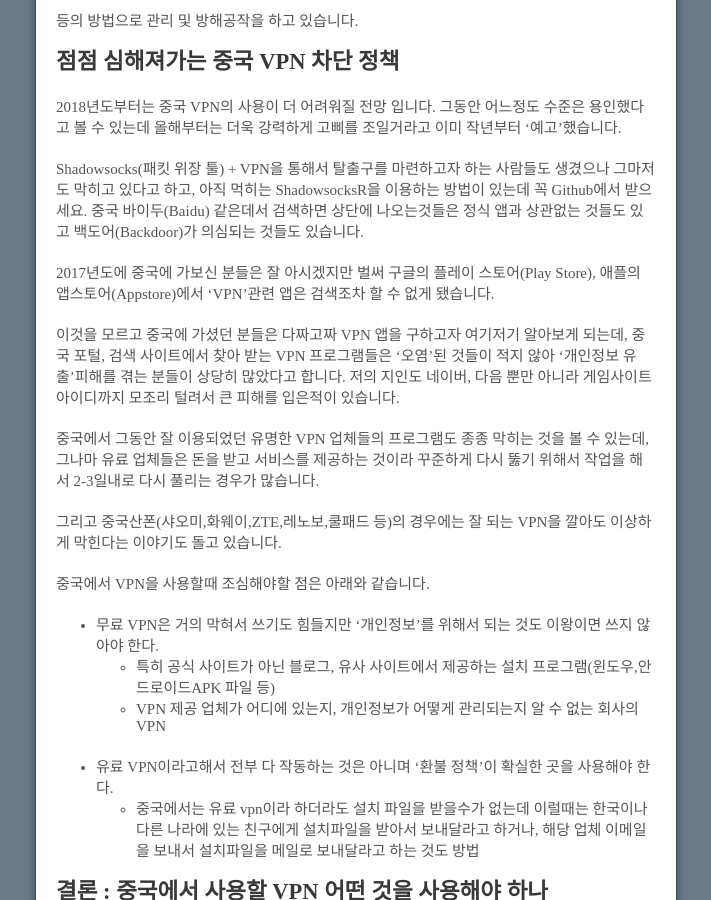
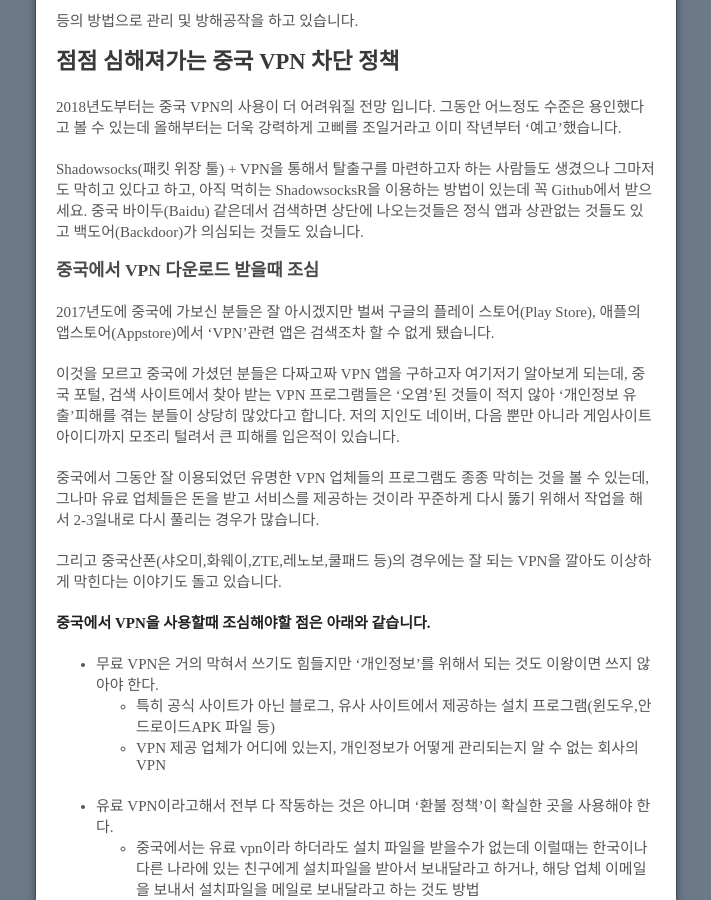
Before and after one commit to infocookie/Infocookie, a Jekyll site: the page built from _posts/2018-02-19-korea-china-vpn.md, in a window 1280 px wide and 900 px high, scrolled down 2104 px. Shown: the whole window, without its empty margins (284-995 px from the left). Built offline with Jekyll 4.4.1, drawn with Linux system fonts in a browser that asks for light colours; the repository's description, which GitHub fills in, is left out.

Commit message:
Update 2018-02-19-korea-china-vpn.md

```diff
--- a/_posts/2018-02-19-korea-china-vpn.md
+++ b/_posts/2018-02-19-korea-china-vpn.md
@@ -71,6 +71,8 @@ description : 한국 그리고 중국은 전세계에서 VPN 수요가 가장
 
 Shadowsocks(패킷 위장 툴) + VPN을 통해서 탈출구를 마련하고자 하는 사람들도 생겼으나 그마저도 막히고 있다고 하고, 아직 먹히는 ShadowsocksR을 이용하는 방법이 있는데 꼭 Github에서 받으세요. 중국 바이두(Baidu) 같은데서 검색하면 상단에 나오는것들은 정식 앱과 상관없는 것들도 있고 백도어(Backdoor)가 의심되는 것들도 있습니다.
 
+### 중국에서 VPN 다운로드 받을때 조심
+
 2017년도에 중국에 가보신 분들은 잘 아시겠지만 벌써 구글의 플레이 스토어(Play Store), 애플의 앱스토어(Appstore)에서 'VPN'관련 앱은 검색조차 할 수 없게 됐습니다.
 
 이것을 모르고 중국에 가셨던 분들은 다짜고짜 VPN 앱을 구하고자 여기저기 알아보게 되는데, 중국 포털, 검색 사이트에서 찾아 받는 VPN 프로그램들은 '오염'된 것들이 적지 않아 '개인정보 유출'피해를 겪는 분들이 상당히 많았다고 합니다. 저의 지인도 네이버, 다음 뿐만 아니라 게임사이트 아이디까지 모조리 털려서 큰 피해를 입은적이 있습니다.
@@ -79,7 +81,7 @@ Shadowsocks(패킷 위장 툴) + VPN을 통해서 탈출구를 마련하고자
 
 그리고 중국산폰(샤오미,화웨이,ZTE,레노보,쿨패드 등)의 경우에는 잘 되는 VPN을 깔아도 이상하게 막힌다는 이야기도 돌고 있습니다.
 
-중국에서 VPN을 사용할때 조심해야할 점은 아래와 같습니다.
+**중국에서 VPN을 사용할때 조심해야할 점은 아래와 같습니다.**
 
 * 무료 VPN은 거의 막혀서 쓰기도 힘들지만 '개인정보'를 위해서 되는 것도 이왕이면 쓰지 않아야 한다.
     * 특히 공식 사이트가 아닌 블로그, 유사 사이트에서 제공하는 설치 프로그램(윈도우,안드로이드APK 파일 등)
```
